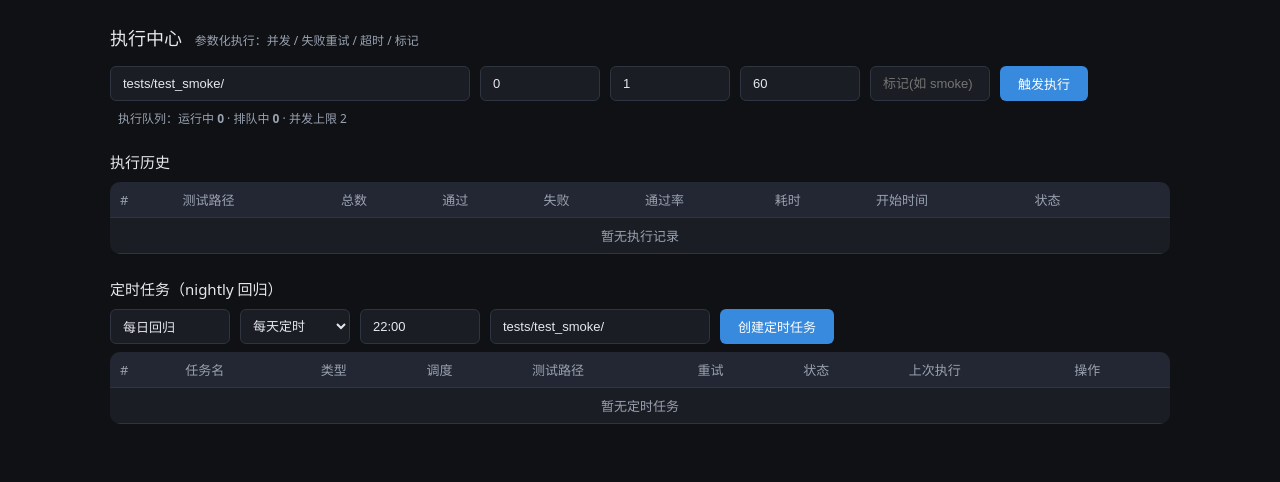
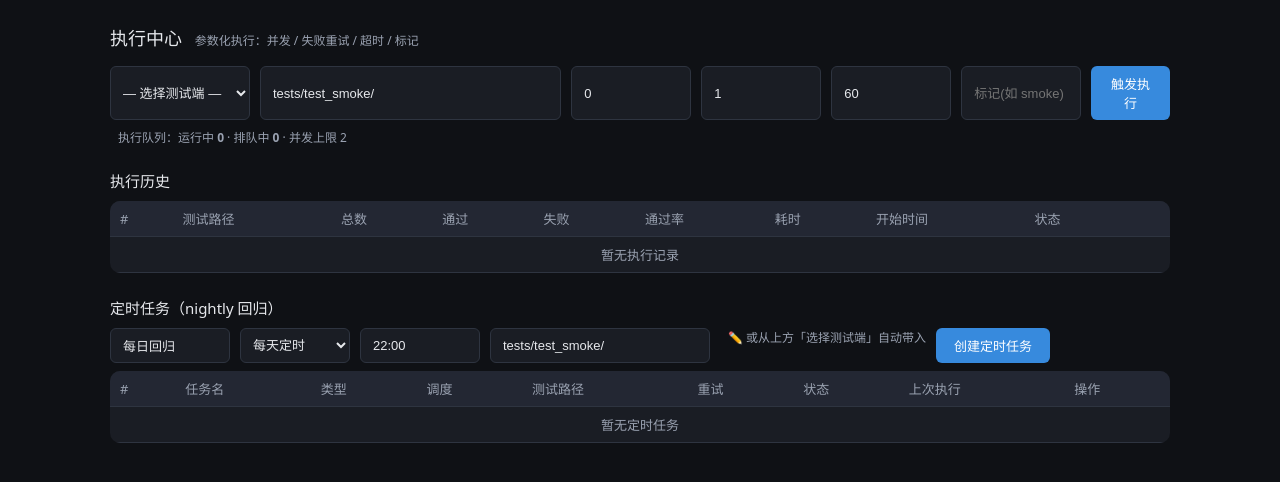
Before and after one commit to WEN-we/AutoTest01, a Flask app: template quality_platform/templates/runs.html in a window 1280 px wide. Shown: the part 53-535 px from the top of the page. Run offline with Flask 3, Linux system fonts and the light colour scheme; the template is opened without the code that fills it, so the values that code supplies are empty; the visitor is signed in with stand-in values (Sample User, id 1); some libraries are stand-ins or nearby versions.

Commit message:
feat(quality_platform): 系统UI化——全平台发现与执行中心选择器
让质量工程平台驱动全部 14 个测试端，补齐"系统UI化"缺口：\n- app.py: 新增 _discover_test_dirs() 动态发现 tests/test_* 全部目录；_collect_test_nodeids 改为遍历全目录、逐目录容错收集（某端导入失败不影响其余端）；新增 GET /api/platforms\n- runs.html + app.js: 执行中心新增"选择测试端"下拉框，从 /api/platforms 拉取全平台，选中即自动填入执行/定时路径\n\n验证：test_client 冒烟通过（app 导入 48 路由、/api/health 200、未登录 /api/platforms 401、登录后返回 14 个测试端、看板页 200）

```diff
--- a/quality_platform/app.py
+++ b/quality_platform/app.py
@@ -592,18 +592,47 @@ _COLLECT_TTL = 300  # 缓存 5 分钟，避免每次请求同步阻塞跑 pytest
 _collect_cache: dict = {"ts": 0.0, "nodeids": []}
 
 
+def _discover_test_dirs() -> list[str]:
+    """动态发现 tests/ 下所有测试端目录（tests/test_*），按名称排序。
+
+    用于执行中心平台选择器与用例收集：避免硬编码目录导致新增测试端无法被 UI 触达。
+    """
+    test_root = PROJECT_ROOT / "tests"
+    if not test_root.is_dir():
+        return []
+    return sorted(
+        p.name for p in test_root.iterdir()
+        if p.is_dir() and p.name.startswith("test_") and p.name != "test_"
+    )
+
+
 def _collect_test_nodeids(force: bool = False) -> list[str]:
-    """运行 pytest --collect-only 收集用例 nodeid（结果缓存 _COLLECT_TTL 秒）。"""
+    """运行 pytest --collect-only 收集全部测试端用例 nodeid（结果缓存 _COLLECT_TTL 秒）。
+
+    遍历 tests/test_* 全目录、逐目录容错收集：某端（如需要真机/模拟器的 android/ios）
+    收集失败不影响其余端，保证 UI 用例库/导入覆盖完整。
+    """
     if not force and (time.time() - _collect_cache["ts"]) < _COLLECT_TTL:
         return _collect_cache["nodeids"]
-    proc = subprocess.run(
-        [sys.executable, "-m", "pytest", "--collect-only", "-q",
-         "tests/test_smoke/", "tests/test_api/", "tests/test_whitebox/"],
-        cwd=str(PROJECT_ROOT), capture_output=True, text=True,
-        encoding="utf-8", errors="replace", timeout=60,
-    )
-    nodeids = [ln for ln in proc.stdout.splitlines()
-               if "::" in ln and not ln.startswith("no tests ran")]
+    nodeids: list[str] = []
+    for d in _discover_test_dirs():
+        path = f"tests/{d}/"
+        try:
+            proc = subprocess.run(
+                [sys.executable, "-m", "pytest", "--collect-only", "-q", path],
+                cwd=str(PROJECT_ROOT), capture_output=True, text=True,
+                encoding="utf-8", errors="replace", timeout=45,
+            )
+            # 0=正常收集；5=该端无用例（部分端可能为空），均视为成功
+            if proc.returncode not in (0, 5):
+                print(f"[collect] 跳过 {path}：returncode={proc.returncode} "
+                      f"{proc.stderr.strip()[:120]}")
+                continue
+            for ln in proc.stdout.splitlines():
+                if "::" in ln and not ln.startswith("no tests ran"):
+                    nodeids.append(ln.strip())
+        except Exception as exc:  # 超时/导入异常等：跳过该端，不阻断整体
+            print(f"[collect] 跳过 {path}：{exc}")
     _collect_cache["ts"] = time.time()
     _collect_cache["nodeids"] = nodeids
     return nodeids
@@ -617,6 +646,13 @@ def api_cases():
         return jsonify({"cases": lines[:1000], "count": len(lines)})
     except Exception as exc:
         return jsonify({"error": str(exc), "cases": []}), 500
+
+
+@app.route("/api/platforms", methods=["GET"])
+@login_required
+def api_platforms():
+    """测试端清单（执行中心平台选择器用）：动态发现 tests/test_* 全部目录。"""
+    return jsonify({"platforms": _discover_test_dirs()})
 
 
 # ==============================
--- a/quality_platform/static/app.js
+++ b/quality_platform/static/app.js
@@ -337,6 +337,27 @@ async function runImpact() {
   } catch (e) { el.textContent = "精准执行失败：" + e.message; }
 }
 
+/* ---------- 执行中心平台选择器 ---------- */
+async function loadPlatforms() {
+  const sel = document.getElementById("platform-select");
+  if (!sel) return;
+  try {
+    const d = await getJSON("/api/platforms");
+    const list = (d.platforms || []).filter(p => p.startsWith("test_"));
+    sel.innerHTML = '<option value="">— 选择测试端 —</option>' +
+      list.map(p => `<option value="tests/${p}/">${p}</option>`).join("");
+    // 选中即自动填入执行路径与定时任务路径
+    sel.onchange = () => {
+      if (sel.value) {
+        const tp = document.getElementById("test-path");
+        const sp = document.getElementById("sched-path");
+        if (tp) tp.value = sel.value;
+        if (sp) sp.value = sel.value;
+      }
+    };
+  } catch (e) { console.error("加载测试端失败", e); }
+}
+
 async function triggerRun() {
   const path = document.getElementById("test-path").value.trim();
   const msg = document.getElementById("run-msg");
@@ -656,6 +677,7 @@ document.addEventListener("DOMContentLoaded", () => {
   if (document.getElementById("history-tbody")) {
     loadHistory();
     loadQueue();
+    loadPlatforms();
     document.getElementById("btn-run").onclick = triggerRun;
     loadSchedules();
     const sbtn = document.getElementById("btn-sched");
--- a/quality_platform/templates/runs.html
+++ b/quality_platform/templates/runs.html
@@ -3,6 +3,9 @@
 {% block content %}
 <h1>执行中心 <span class="hint">参数化执行：并发 / 失败重试 / 超时 / 标记</span></h1>
 <div class="run-form">
+  <select id="platform-select" title="选择测试端（自动填入路径）">
+    <option value="">— 选择测试端 —</option>
+  </select>
   <input type="text" id="test-path" placeholder="测试路径，如 tests/test_smoke/" value="tests/test_smoke/">
   <input type="number" id="opt-parallel" placeholder="并发(0=串行)" value="0" style="width:120px" title="pytest-xdist worker 数">
   <input type="number" id="opt-reruns" placeholder="重试(0=不重试)" value="1" style="width:120px" title="失败自动重试次数">
@@ -33,6 +36,7 @@
   </select>
   <input type="text" id="sched-cron" placeholder="时间(22:00)或小时(6)" value="22:00" style="width:120px">
   <input type="text" id="sched-path" placeholder="测试路径" value="tests/test_smoke/" style="width:220px">
+  <span class="hint">✏️ 或从上方「选择测试端」自动带入</span>
   <button id="btn-sched" class="btn">创建定时任务</button>
 </div>
 <div id="sched-msg" class="hint"></div>
```
